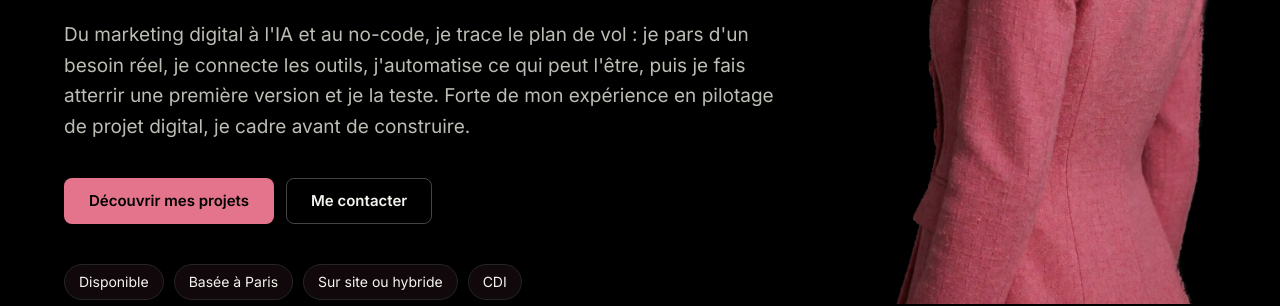
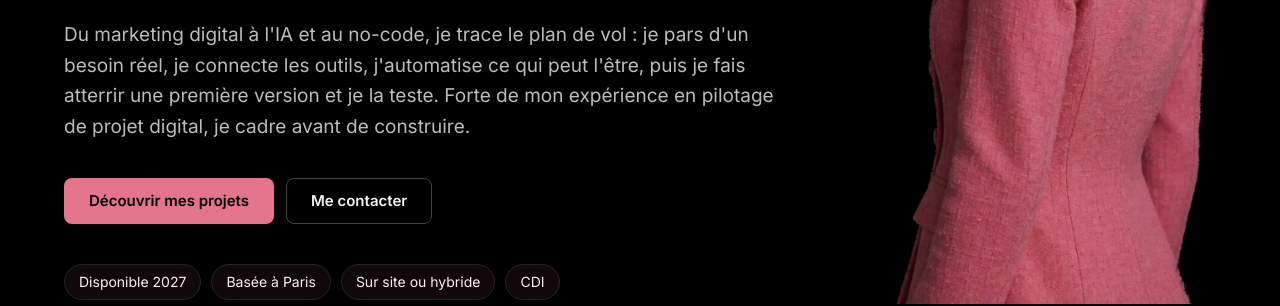
Before and after one commit to damiaoanais/Portfolio, a plain HTML site: page index.html in a window 1280 px wide. Shown: the part 497-803 px from the top of the page. Drawn offline with nearby package versions, Linux system fonts and the light colour scheme.

Commit message:
Accueil : Disponible 2027
Co-Authored-By: Claude Sonnet 5.5 <noreply@anthropic.com>
Claude-Session: https://claude.ai/code/session_01VqSY3LTKig35ZfaYQQBsT3

```diff
--- a/index.html
+++ b/index.html
@@ -372,7 +372,7 @@
           <a class="btn btn-secondary" href="#contact">Me contacter</a>
         </div>
         <div class="meta">
-          <span class="tag">Disponible</span>
+          <span class="tag">Disponible 2027</span>
           <span class="tag">Basée à Paris</span>
           <span class="tag">Sur site ou hybride</span>
           <span class="tag">CDI</span>
```
Also changed, not shown: 1 other file.
